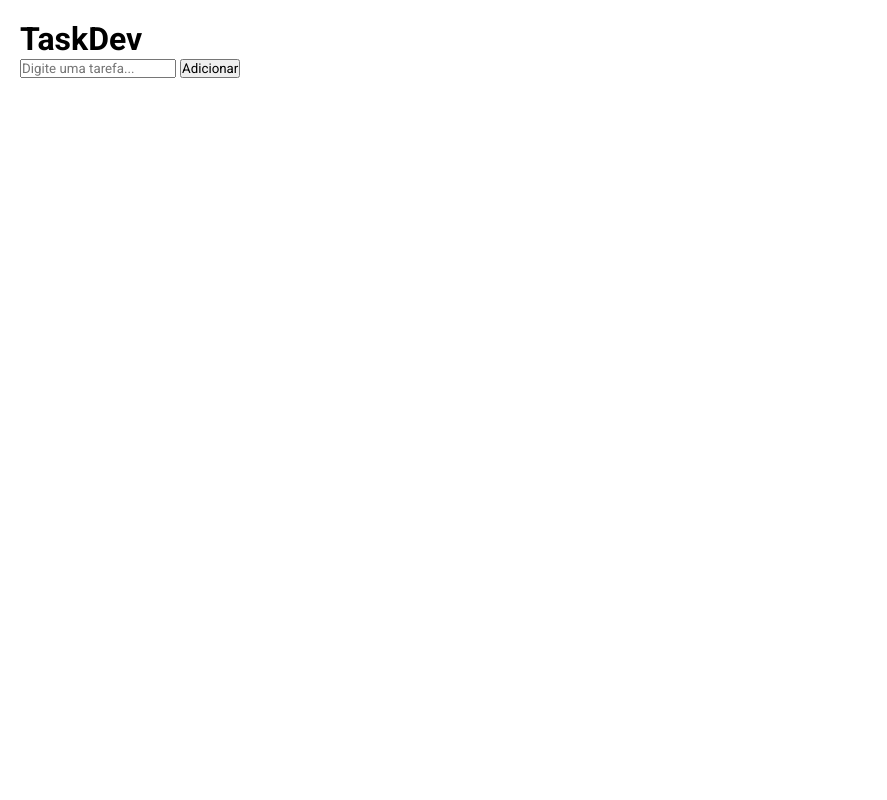
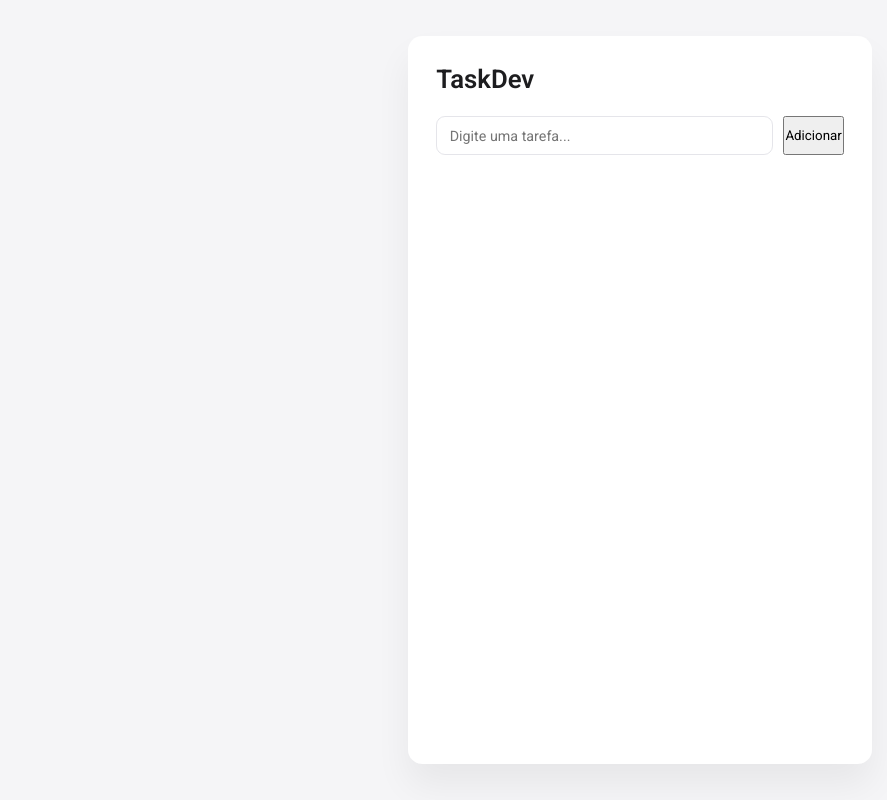
Before and after one commit to devsenacgustavo/TaskDev, a plain HTML site: page index.html in a window 1280 px wide. Shown: the whole page, without its empty margins (0-887 px from the left). Drawn offline with Linux system fonts and the light colour scheme.

Commit message:
atualizando aulas 06, 07

```diff
--- a/css/style.css
+++ b/css/style.css
@@ -1,3 +1,21 @@
+:root {
+ --bg-main: #f5f5f7;
+ --bg-card: #ffffff;
+ --text-primary: #1d1d1f;
+ --text-segundary: #6e6e73;
+ --border-light: #e5e5ea;
+
+ --accent: #0071e3;
+ --accent-houver: #005bb5;
+
+ --success: #34c759;
+ --error: #ff3b30;
+}
+
+html {
+  font-size: 89.375%;
+}
+
 * {
   margin: 0;
   padding: 0;
@@ -5,6 +23,54 @@
   font-family: "Roboto", sans-serif;
 }
 
+/* =======================
+BASE
+==========================*/
 body {
-  margin: 20px;
+ background: var(--bg-main);
+ color: var(--text-primary);
+ min-height: 100vh;
+ display: flex;
+ justify-content: center;
+ padding: 2.5rem 1rem;
 }
+/* =======================
+CONTEUDO PRINCIPAL
+==========================*/
+.app {
+  width: 100%;
+  max-width: 32.5rem;
+  background: var(--bg-card);
+  border-radius: 1rem;
+  padding: 2rem;
+  box-shadow:0 1.5rem 2.5rem rgba(0, 0, 0, 0.06);
+}
+/* =======================
+TITULO
+==========================*/
+.app h1 {
+  font-size: 1.8rem;
+  font-weight: 600;
+  margin-bottom: 1.5rem;
+}
+/* =======================
+FORMULARIO
+==========================*/
+form {
+  display: flex;
+  gap:0.75rem;
+  margin-bottom: 1.5rem;
+}
+
+input[type="text"] {
+  flex: 1;
+  padding: 0.75rem 0.875rem;
+  border-radius:0.625rem;
+  border: 0.0625rem solid var(--border-light);
+  font-size: 1rem;
+}
+
+input[type="text"]:focus {
+  outline: none;
+  border-color: var(--accent);
+}
--- a/index.html
+++ b/index.html
@@ -14,18 +14,30 @@
     <title>TaskDev</title>
   </head>
   <body>
-    <h1>TaskDev</h1>
+    <div class="app">
+      <header class="app-header">
+        <h1>TaskDev</h1>
+      </header>
 
-    <form id="form-tarefa">
+      <main class="app-content">
+<form id="form-tarefa" aria-label="Adicionar nova tarefa">
       <input
         type="text"
         id="input-tarefa"
         placeholder="Digite uma tarefa..."
-        required
+        aria-label="Descrição da tarefa"
       />
       <button type="submit">Adicionar</button>
     </form>
 
-    <ul id="lista-tarefas"></ul>
+<p id="mensagem" role="status" aria-live="polite"></p>
+
+    <ul id="lista-tarefas" aria-label="Lista de tarefas"></ul>
+
+    <p id="dica"></p>
+      </main>
+    </div>
+
+
   </body>
 </html>
```
